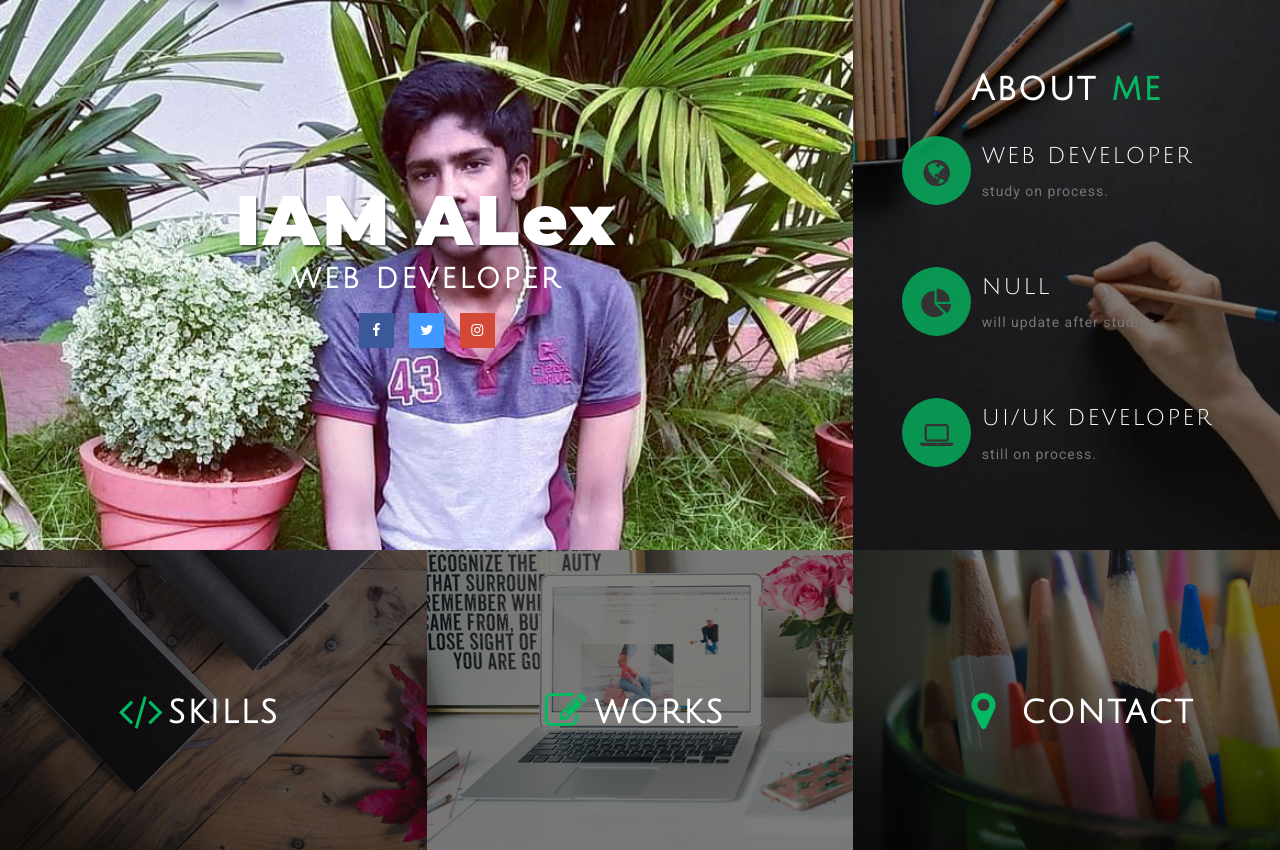
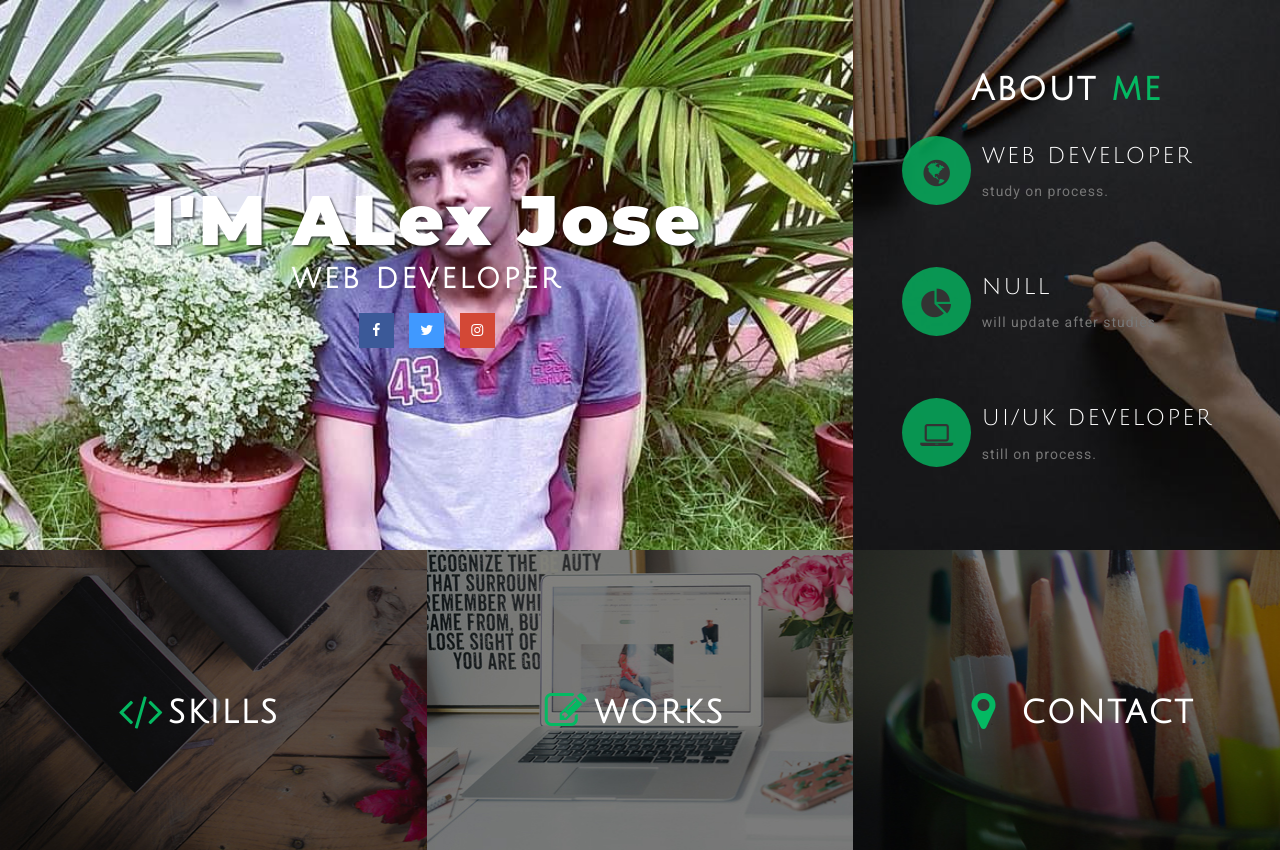
Before and after one commit to qqqqqSHADOWqqqqq/Alex-Personal-Static-Website, a plain HTML site: page index.html in a window 1280 px wide. Drawn offline with Linux system fonts and the light colour scheme.

Commit message:
second commit

```diff
--- a/index.html
+++ b/index.html
@@ -36,7 +36,7 @@ License URL: http://creativecommons.org/licenses/by/3.0/
 			<div class="w3-banner-grid1">
 				<div class="col-md-8 w3-banner-left">
 				<div class="w3-banner-left_txt">
-					<h3>IAM ALex</h3>
+					<h3>I'M ALex Jose</h3>
 					<p>WEB DEVELOPER</p>
 		         </div>
 				 <div class="social-wthree-icons bnragile-icons">
```
